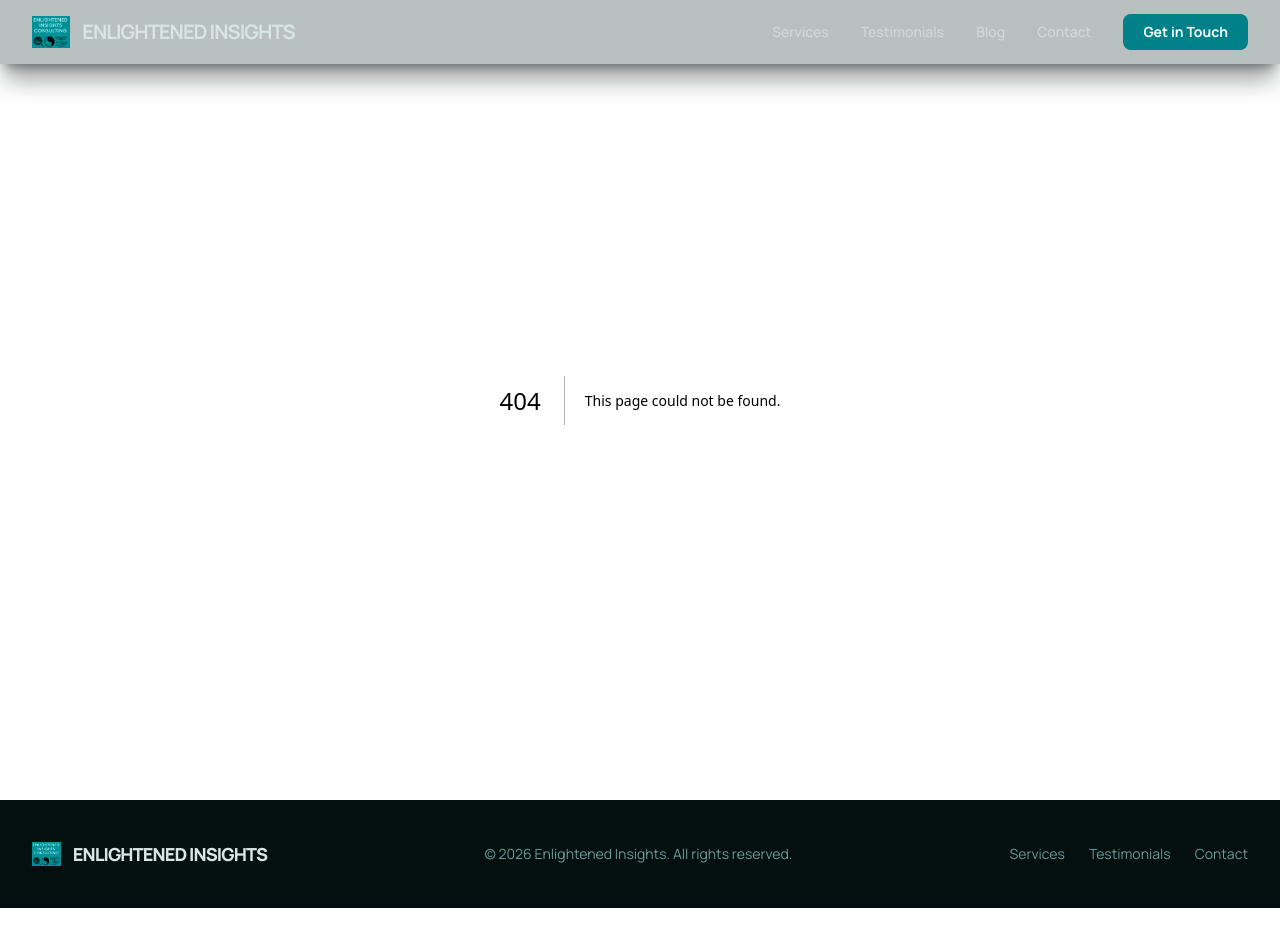
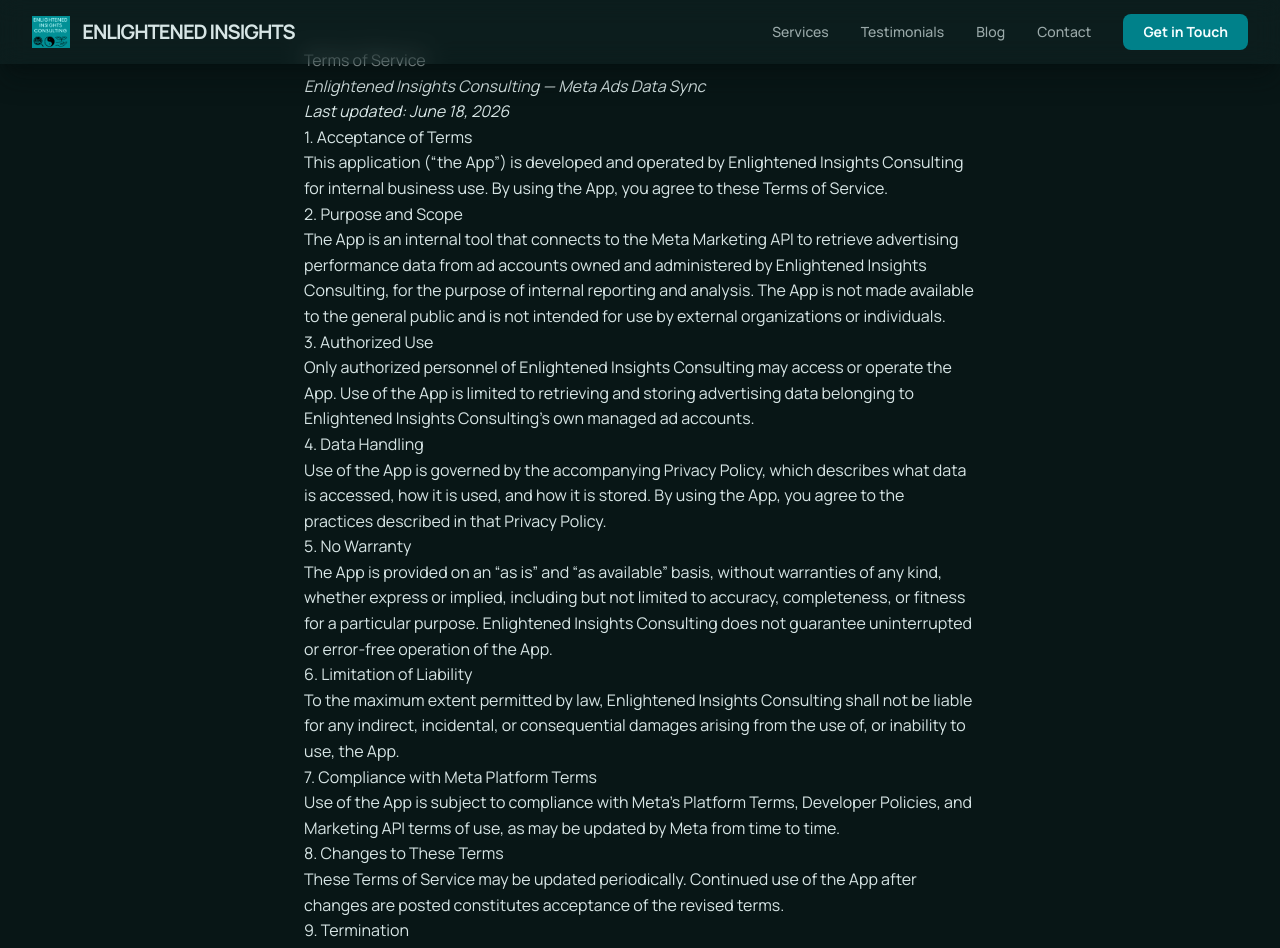
Before and after one commit to enlightened-insights/enlightened-insights-website, a Next.js app: page /terms-of-service in a window 1280 px wide. Before the commit this address had no page. Shown: the top 948 px of the page. Before the commit the page ends 908 px from the top, so only its background shows below. Built offline with nearby package versions, Linux system fonts and the light colour scheme.

Commit message:
Add Terms of Service page component

```diff
--- /dev/null
+++ b/src/app/terms-of-service/page.tsx
@@ -0,0 +1,77 @@
+export default function TermsOfServicePage() {
+  return (
+    <main style={{ maxWidth: "720px", margin: "0 auto", padding: "48px 24px", lineHeight: 1.6 }}>
+      <h1>Terms of Service</h1>
+      <p><em>Enlightened Insights Consulting — Meta Ads Data Sync</em></p>
+      <p><em>Last updated: June 18, 2026</em></p>
+
+      <h2>1. Acceptance of Terms</h2>
+      <p>
+        This application (&ldquo;the App&rdquo;) is developed and operated by Enlightened Insights Consulting
+        for internal business use. By using the App, you agree to these Terms of Service.
+      </p>
+
+      <h2>2. Purpose and Scope</h2>
+      <p>
+        The App is an internal tool that connects to the Meta Marketing API to retrieve advertising
+        performance data from ad accounts owned and administered by Enlightened Insights Consulting, for the
+        purpose of internal reporting and analysis. The App is not made available to the general public and is
+        not intended for use by external organizations or individuals.
+      </p>
+
+      <h2>3. Authorized Use</h2>
+      <p>
+        Only authorized personnel of Enlightened Insights Consulting may access or operate the App. Use of the
+        App is limited to retrieving and storing advertising data belonging to Enlightened Insights
+        Consulting&apos;s own managed ad accounts.
+      </p>
+
+      <h2>4. Data Handling</h2>
+      <p>
+        Use of the App is governed by the accompanying Privacy Policy, which describes what data is accessed,
+        how it is used, and how it is stored. By using the App, you agree to the practices described in that
+        Privacy Policy.
+      </p>
+
+      <h2>5. No Warranty</h2>
+      <p>
+        The App is provided on an &ldquo;as is&rdquo; and &ldquo;as available&rdquo; basis, without warranties
+        of any kind, whether express or implied, including but not limited to accuracy, completeness, or
+        fitness for a particular purpose. Enlightened Insights Consulting does not guarantee uninterrupted or
+        error-free operation of the App.
+      </p>
+
+      <h2>6. Limitation of Liability</h2>
+      <p>
+        To the maximum extent permitted by law, Enlightened Insights Consulting shall not be liable for any
+        indirect, incidental, or consequential damages arising from the use of, or inability to use, the App.
+      </p>
+
+      <h2>7. Compliance with Meta Platform Terms</h2>
+      <p>
+        Use of the App is subject to compliance with Meta&apos;s Platform Terms, Developer Policies, and
+        Marketing API terms of use, as may be updated by Meta from time to time.
+      </p>
+
+      <h2>8. Changes to These Terms</h2>
+      <p>
+        These Terms of Service may be updated periodically. Continued use of the App after changes are posted
+        constitutes acceptance of the revised terms.
+      </p>
+
+      <h2>9. Termination</h2>
+      <p>
+        Enlightened Insights Consulting may suspend or discontinue the App, or revoke access to it, at any time
+        and for any reason.
+      </p>
+
+      <h2>10. Contact</h2>
+      <p>
+        For questions about these Terms of Service, contact:<br />
+        <strong>Enlightened Insights Consulting</strong><br />
+        Toronto, Ontario, Canada<br />
+        [insert contact email]
+      </p>
+    </main>
+  );
+}
```
